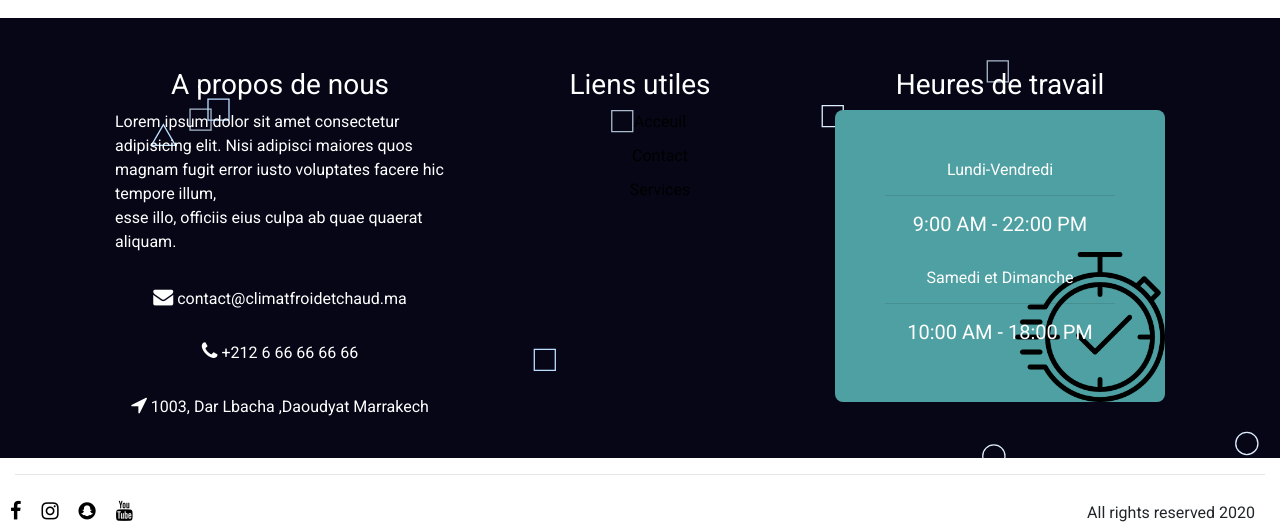
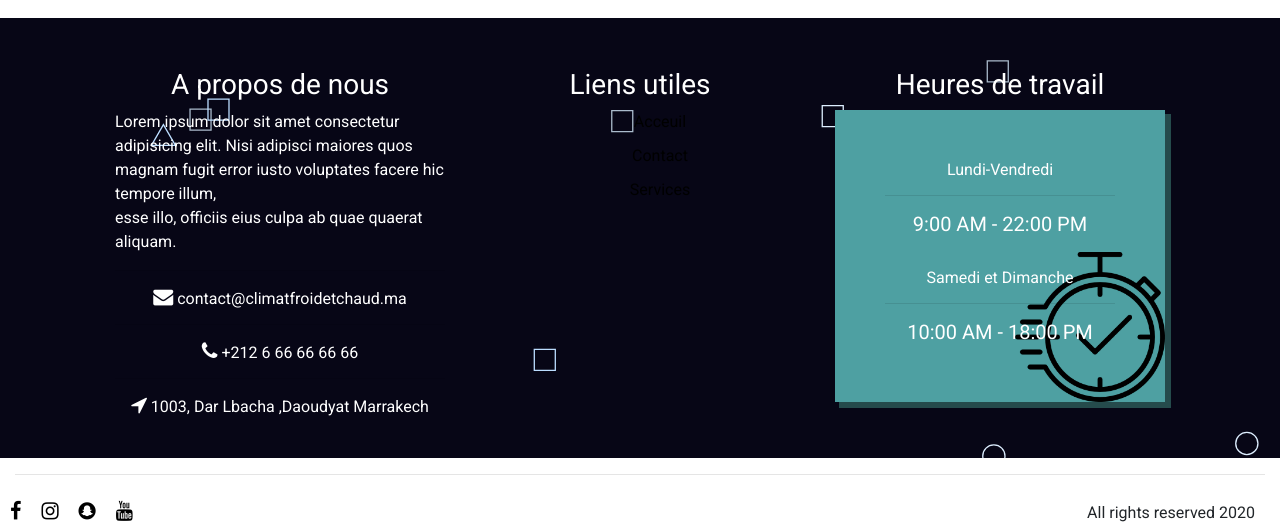
Before and after one commit to DoraymonIT/Climat-Website, a PHP site: page /vue/contact.html in a window 1280 px wide. Shown: the part 814-1340 px from the top of the page. Run offline with PHP 8.4, Linux system fonts and the light colour scheme; some libraries are stand-ins or nearby versions.

Commit message:
Update style.css

```diff
--- a/style/style.css
+++ b/style/style.css
@@ -115,8 +115,8 @@ ul { list-style: none}
     background-color: #4ea0a2;
 
     padding: 50px;
-    border-radius: 8px;
- box-shadow: 5px 5px 0px 1px #3f686;
+
+ box-shadow: 5px 5px 0px 1px #254b4c;
     background-size: 150px;
     background-position-x: right;
     background-position-y: bottom;
```
